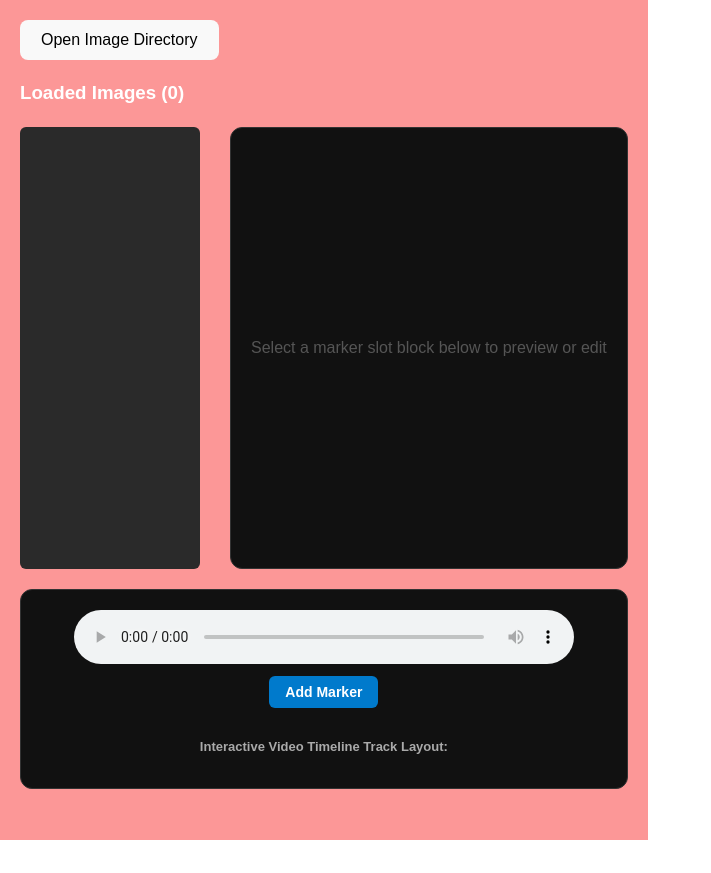
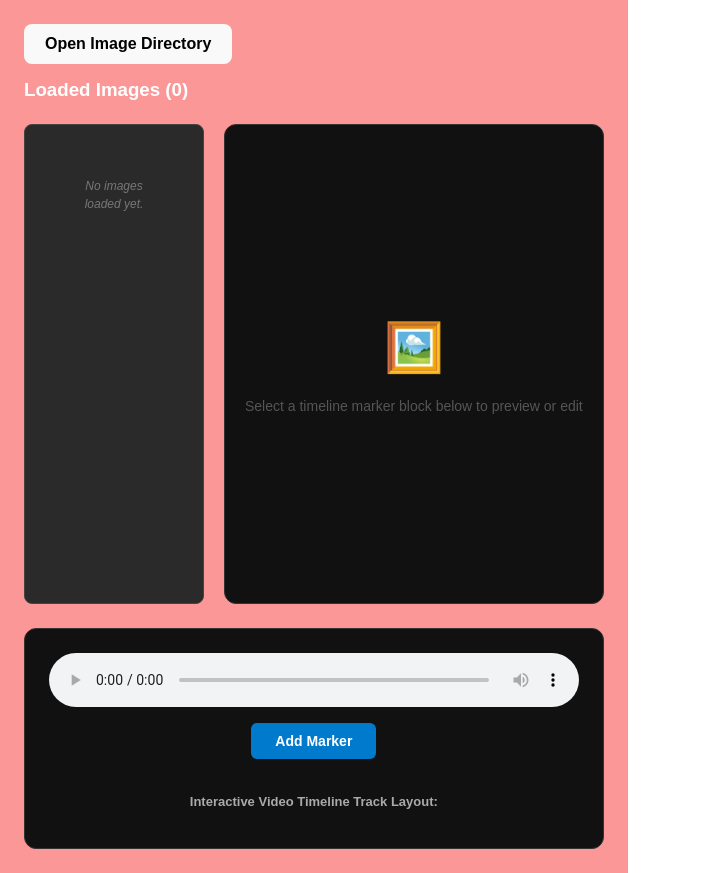
Before and after one commit to Ravgupta20/vided-go, a React (Vite) app in the folder vite-react/: page / in a window 1280 px wide. Shown: the whole page, without its empty margins (0-711 px from the left). Before the commit the page ends 840 px from the top, so only its background shows below. Built offline with nearby package versions, Linux system fonts and the light colour scheme.

Commit message:
linked markers t the pics

```diff
--- a/vite-react/src/App.tsx
+++ b/vite-react/src/App.tsx
@@ -6,7 +6,6 @@ import { useImager } from './hooks/Imager';
 export default function App() {
   const { handleOpenDirectory, images } = useImager();
 
-  // Connect all our clean object track data from our hook
   const {
     marker,
     setMarker,
@@ -17,21 +16,19 @@ export default function App() {
     setSelectedMarkerIndex
   } = useAudioMarkers();
 
-  // Triggered when clicking a pool image on the left asset panel
   const assignPoolImageToSelectedSlot = (imageUrl: string) => {
     if (selectedMarkerIndex === -1 || selectedMarkerIndex >= marker.length) {
       alert("Please click and select a marker box from the timeline track below first!");
       return;
     }
 
-    // Update the image property of our active marker object slot
     const updated = [...marker];
     updated[selectedMarkerIndex].imageUrl = imageUrl;
     setMarker(updated);
   };
 
   const handleMarkerClick = (timestamp: string, index: number) => {
-    setSelectedMarkerIndex(index); // Set our active focus slot
+    setSelectedMarkerIndex(index);
 
     if (audioRef.current) {
       const seconds = convertTimestampToSeconds(timestamp);
@@ -40,55 +37,124 @@ export default function App() {
     }
   };
 
-  // Pull the current preview image out based on our highlighted slot
   const currentlyPreviewedImage = selectedMarkerIndex !== -1 ? marker[selectedMarkerIndex]?.imageUrl : null;
 
   return (
-    <div style={{ padding: 20, fontFamily: 'sans-serif', background: '#fc9797', color: '#fff', minHeight: '100vh' }}>
-      <button onClick={handleOpenDirectory} style={{ padding: '10px 20px' }}>Open Image Directory</button>
-      <h3>Loaded Images ({images.length})</h3>
+    <div style={{
+      padding: '24px',
+      fontFamily: 'sans-serif',
+      background: '#fc9797',
+      color: '#fff',
+      minHeight: '100vh',
+      width: '100%',
+      boxSizing: 'border-box',
+      display: 'flex',
+      flexDirection: 'column',
+      gap: '16px'
+    }}>
+      <div>
+        <button onClick={handleOpenDirectory} style={{ padding: '10px 20px', cursor: 'pointer', fontWeight: 'bold' }}>Open Image Directory</button>
+        <h3 style={{ margin: '12px 0 4px 0' }}>Loaded Images ({images.length})</h3>
+      </div>
 
-      <div style={{ display: 'flex', gap: 30, marginTop: 20 }}>
+      {/* 2-Column Main Layout Workspace Wrapper */}
+      <div style={{
+        display: 'flex',
+        gap: '20px',
+        width: '100%',
+        boxSizing: 'border-box',
+        alignItems: 'stretch'
+      }}>
 
-        {/* SIDEBAR ASSET POOL: Completely independent storage pool */}
-        <div style={{ width: 160, display: 'flex', flexDirection: 'column', gap: 15, maxHeight: '70vh', overflowY: 'auto', background: '#2a2a2a', padding: 10, borderRadius: 6 }}>
-          {images.map((img, idx) => (
-            <div
-              key={idx}
-              onClick={() => assignPoolImageToSelectedSlot(img.url)}
-              style={{ padding: 6, cursor: 'pointer', background: '#1a1a1a', border: '1px solid #444', textAlign: 'center' }}
-            >
-              <img src={img.url} alt={img.name} style={{ width: '100%', height: 80, objectFit: 'cover' }} />
-              <p style={{ fontSize: 11, color: '#ccc', margin: '6px 0 0 0', whiteSpace: 'nowrap', overflow: 'hidden', textOverflow: 'ellipsis' }}>{img.name}</p>
+        {/* LEFT COLUMN: Pure Image Asset Pool Panel */}
+        <div style={{
+          width: '180px',
+          minWidth: '180px',
+          display: 'flex',
+          flexDirection: 'column',
+          gap: '12px',
+          height: '60vh',
+          minHeight: '400px',
+          overflowY: 'auto',
+          background: '#2a2a2a',
+          padding: '12px',
+          borderRadius: '8px',
+          border: '1px solid #444',
+          boxSizing: 'border-box'
+        }}>
+          {images.length === 0 ? (
+            <div style={{ color: '#777', fontSize: '12px', textAlign: 'center', marginTop: '40px', fontStyle: 'italic', lineHeight: '1.5' }}>
+              No images<br/>loaded yet.
             </div>
-          ))}
+          ) : (
+            images.map((img, idx) => (
+              <div
+                key={idx}
+                onClick={() => assignPoolImageToSelectedSlot(img.url)}
+                style={{ padding: '6px', cursor: 'pointer', background: '#1a1a1a', border: '1px solid #444', textAlign: 'center', borderRadius: '4px' }}
+              >
+                <img src={img.url} alt={img.name} style={{ width: '100%', height: '80px', objectFit: 'cover', borderRadius: '2px' }} />
+                <p style={{ fontSize: '11px', color: '#ccc', margin: '6px 0 0 0', whiteSpace: 'nowrap', overflow: 'hidden', textOverflow: 'ellipsis' }}>{img.name}</p>
+              </div>
+            ))
+          )}
         </div>
 
-        {/* WORKSPACE PREVIEW CANVAS */}
-        <div style={{ flex: 1, display: 'flex', flexDirection: 'column', alignItems: 'center', justifyContent: 'center', background: '#111', borderRadius: 12, padding: 20, border: '1px solid #333', minHeight: 400 }}>
+        {/* WORKSPACE MAIN PREVIEW CANVAS */}
+        <div style={{
+          flex: 1,
+          display: 'flex',
+          flexDirection: 'column',
+          alignItems: 'center',
+          justifyContent: 'center',
+          background: '#111',
+          borderRadius: '12px',
+          padding: '20px',
+          border: '1px solid #333',
+          height: '60vh',
+          minHeight: '400px',
+          boxSizing: 'border-box'
+        }}>
           {currentlyPreviewedImage ? (
-            <img src={currentlyPreviewedImage} alt="Active Slide View" style={{ maxWidth: '100%', maxHeight: '70vh', objectFit: 'contain', borderRadius: 4 }} />
+            <img src={currentlyPreviewedImage} alt="Active Slide View" style={{ maxWidth: '100%', maxHeight: '100%', objectFit: 'contain', borderRadius: '4px' }} />
           ) : (
-            <p style={{ color: '#555' }}>
-              {selectedMarkerIndex !== -1 ? "This marker slot is empty. Select an asset from the pool on the left to assign it." : "Select a marker slot block below to preview or edit"}
-            </p>
+            <div style={{ textAlign: 'center', color: '#555' }}>
+              <p style={{ fontSize: '48px', margin: '0 0 12px 0' }}>🖼️</p>
+              <p style={{ fontSize: '14px', margin: 0, fontWeight: '500' }}>
+                {selectedMarkerIndex !== -1
+                  ? "This marker slot is empty. Click an asset on the left to assign it."
+                  : "Select a timeline marker block below to preview or edit"}
+              </p>
+            </div>
           )}
         </div>
       </div>
 
-      {/* TIMELINE INTERFACE FOOTER */}
-      <div style={{ flex: 1, marginTop: 20, display: 'flex', flexDirection: 'column', alignItems: 'center', justifyContent: 'center', background: '#111', borderRadius: 12, padding: 20, border: '1px solid #333' }}>
+      {/* TIMELINE CONTROLS PANEL FOOTER */}
+      <div style={{
+        display: 'flex',
+        flexDirection: 'column',
+        alignItems: 'center',
+        justifyContent: 'center',
+        background: '#111',
+        borderRadius: '12px',
+        padding: '24px',
+        border: '1px solid #333',
+        width: '100%',
+        boxSizing: 'border-box',
+        marginTop: '8px'
+      }}>
         <audio
           ref={audioRef}
           controls
           src="/public/audio/audio_out.mp3"
-          style={{ width: '100%', maxWidth: '500px', borderRadius: '8px', outline: 'none', marginBottom: '12px' }}
+          style={{ width: '100%', maxWidth: '600px', borderRadius: '8px', outline: 'none', marginBottom: '16px' }}
         />
 
-        <div style={{ display: 'flex', gap: '10px', alignItems: 'center', marginBottom: '16px' }}>
+        <div style={{ display: 'flex', gap: '10px', alignItems: 'center', marginBottom: '20px' }}>
           <button
             onClick={addAndRecalculateMarkers}
-            style={{ padding: '8px 16px', background: '#007acc', color: '#fff', border: 'none', borderRadius: '6px', cursor: 'pointer', fontWeight: 'bold', fontSize: '14px' }}
+            style={{ padding: '10px 24px', background: '#007acc', color: '#fff', border: 'none', borderRadius: '6px', cursor: 'pointer', fontWeight: 'bold', fontSize: '14px' }}
           >
             Add Marker
           </button>
```
Also changed, not shown: vite-react/src/components/ImageList.tsx (+73 -15 lines).
